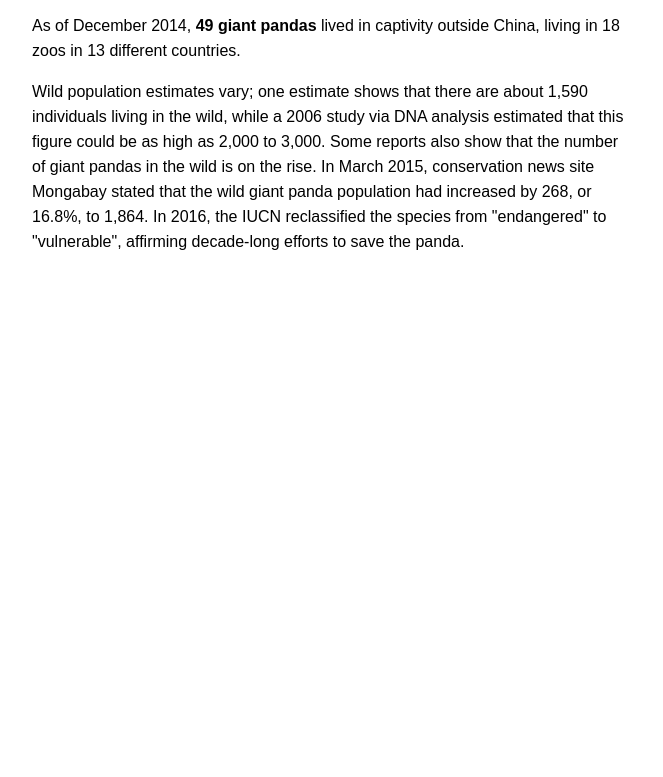
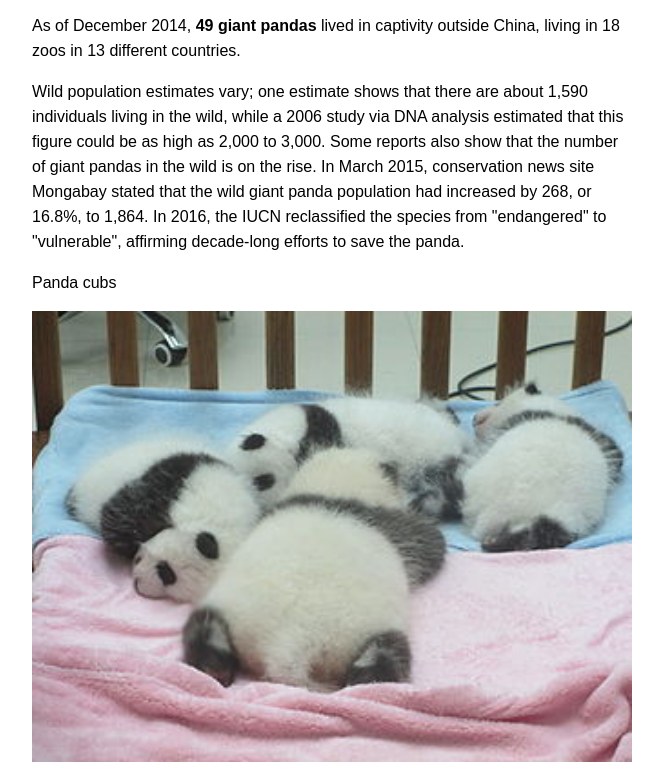
Before and after one commit to pernillalundin/GiantPanda, a plain HTML site: page index.html in a window 1280 px wide. Shown: the part 926-1703 px from the top of the page, without its empty margins (308-971 px from the left). Before the commit the page ends 1196 px from the top, so only its background shows below. Drawn offline with Linux system fonts and the light colour scheme; files whose address does not match are found by name.

Commit message:
Add image of baby pandas

```diff
--- a/index.html
+++ b/index.html
@@ -44,6 +44,8 @@
             IUCN
             reclassified the species from "endangered" to "vulnerable", affirming decade-long efforts to save the panda.
         </p>
+        <p>Panda cubs</p>
+        <img src="BabyPandas.jpg" alt="">
     </div>
 </body>
 
```
Also changed, not shown: BabyPandas.jpg (added).
